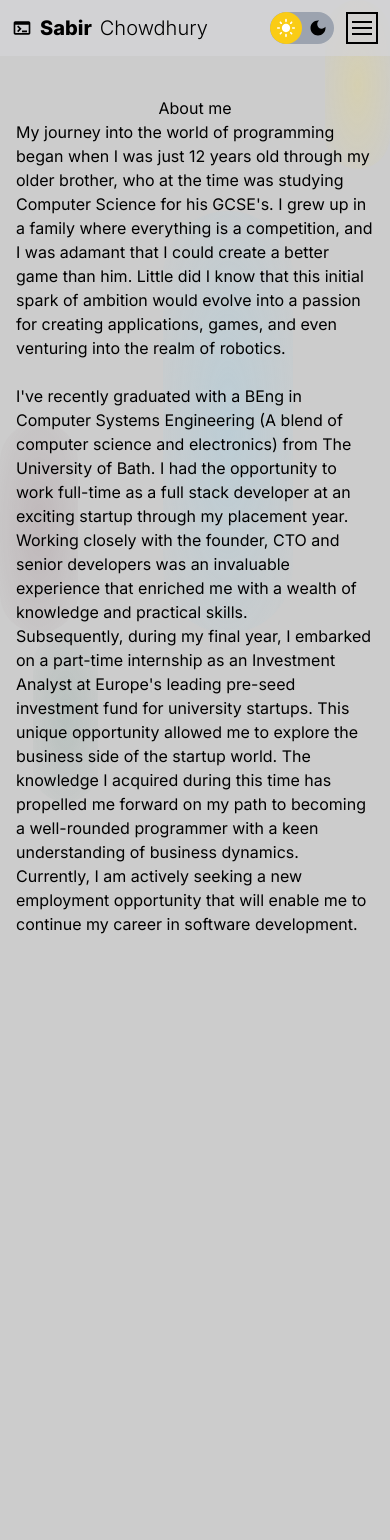
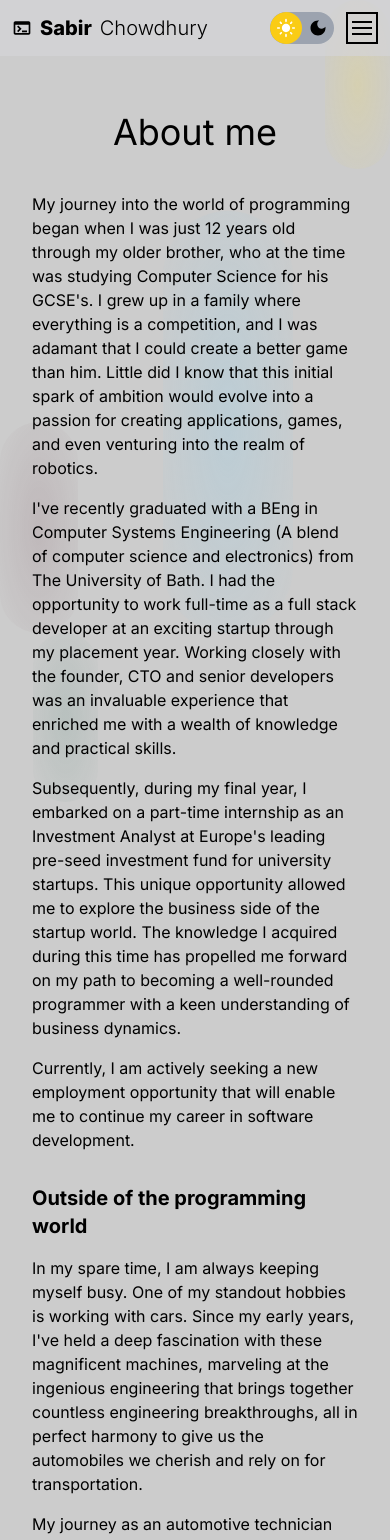
Before and after one commit to sabirchowdhury/portfolio-website, a Next.js app: page /about in a window 390 px wide. Shown: the top 1540 px of the page. Before the commit the page ends 1032 px from the top, so only its background shows below. Built offline with nearby package versions, Linux system fonts and the light colour scheme.

Commit message:
add about content

```diff
--- /dev/null
+++ b/app/about/_content/about.ts
@@ -0,0 +1,30 @@
+const about = [
+  {
+    heading: "",
+    content: [
+      "My journey into the world of programming began when I was just 12 years old through my older brother, who at the time was studying Computer Science for his GCSE's. I grew up in a family where everything is a competition, and I was adamant that I could create a better game than him. Little did I know that this initial spark of ambition would evolve into a passion for creating applications, games, and even venturing into the realm of robotics.",
+      "I've recently graduated with a BEng in Computer Systems Engineering (A blend of computer science and electronics) from The University of Bath. I had the opportunity to work full-time as a full stack developer at an exciting startup through my placement year. Working closely with the founder, CTO and senior developers was an invaluable experience that enriched me with a wealth of knowledge and practical skills.",
+      "Subsequently, during my final year, I embarked on a part-time internship as an Investment Analyst at Europe's leading pre-seed investment fund for university startups. This unique opportunity allowed me to explore the business side of the startup world. The knowledge I acquired during this time has propelled me forward on my path to becoming a well-rounded programmer with a keen understanding of business dynamics.",
+      "Currently, I am actively seeking a new employment opportunity that will enable me to continue my career in software development.",
+    ],
+  },
+  {
+    heading: "Outside of the programming world",
+    content: [
+      "In my spare time, I am always keeping myself busy. One of my standout hobbies is working with cars. Since my early years, I've held a deep fascination with these magnificent machines, marveling at the ingenious engineering that brings together countless engineering breakthroughs, all in perfect harmony to give us the automobiles we cherish and rely on for transportation.",
+      "My journey as an automotive technician began at a young age, initially as a shared hobby with my father. Today, I take immense pride in my mechanical skills, operating as a freelance automotive technician.",
+      "Before retirement, my father was a seasoned general engineer. He has always been a huge influence and is largely responsible for my practical skills. Together, we've accomplished various projects, including designing network topologies for businesses, handling mains electrical connections for both residential and commercial properties, constructing durable driveways for heavy usage, tiling and insulating roofs, and even crafting sturdy brick sheds, among many other achievements.",
+    ],
+  },
+  {
+    heading: "Hobbies & Entertainment",
+    content: [
+      "While it may seem like I am always building something, in the times I am away from my tools I immerse myself in the beauties that the world has to offer. One of my favourite is experiencing different cultures and foods. I am fortunate to have a strong community where my neighbours are from all continents and corners of the world, and we frequently come together to share our culinary traditions and learn about each other's countries. Furthermore, I love discovering different culturally inspired restaurants and savoring street food in bustling markets. Any recommendations are always welcome!",
+      "Inspiring and sharing knowledge are among the many rewarding activities that I am passionate about. Throughout my career at both a startup and an investment fund, the realms of business strategy and investments have always interested me. Drawing from my experience, I regularly engage with young entrepreneurs, offering guidance on how to enhance their ideas and expand their businesses.",
+      "I haven't always been a fan of travelling until recent times after COVID. Ever since things have been getting back to normal, I had the oppotunity to visit the breathtaking natural beauties that the UK has to offer, without all the large crowds and honeypots. I have also recently visited Morocco which was the first time I visited a country with my university friends. I thoroughly enjoyed the experience and hopefully its the first of many to come.",
+      "Health and fitness are very important to me. I strictly workout a minimum 4 times a week. I also enjoy watching and competing in sports such as football and boxing. ",
+    ],
+  },
+];
+
+export default about;
--- a/app/about/page.tsx
+++ b/app/about/page.tsx
@@ -1,49 +1,23 @@
 "use client";
 
-import NavButton from "@/components/NavButton/NavButton";
-import useMounted from "@/utils/useMounted";
-import classNames from "classnames";
+import Heading from "@/components/Heading";
+import about from "./_content/about";
 
 export default function About() {
-  const mounted = useMounted();
+  return (
+    <main className="flex flex-grow flex-col mx-auto p-4 w-full max-w-4xl">
+      <Heading text="About me" />
 
-  return (
-    <>
-      <main className="flex flex-grow flex-col w-full items-center pb-20">
-        <h2>About me</h2>
-        <p>
-          My journey into the world of programming began when I was just 12
-          years old through my older brother, who at the time was studying
-          Computer Science for his GCSE&apos;s. I grew up in a family where
-          everything is a competition, and I was adamant that I could create a
-          better game than him. Little did I know that this initial spark of
-          ambition would evolve into a passion for creating applications, games,
-          and even venturing into the realm of robotics. <br />
-          <br />
-        </p>
-        <p>
-          I&apos;ve recently graduated with a BEng in Computer Systems
-          Engineering (A blend of computer science and electronics) from The
-          University of Bath. I had the opportunity to work full-time as a full
-          stack developer at an exciting startup through my placement year.
-          Working closely with the founder, CTO and senior developers was an
-          invaluable experience that enriched me with a wealth of knowledge and
-          practical skills.
-        </p>
-        <p>
-          Subsequently, during my final year, I embarked on a part-time
-          internship as an Investment Analyst at Europe&apos;s leading pre-seed
-          investment fund for university startups. This unique opportunity
-          allowed me to explore the business side of the startup world. The
-          knowledge I acquired during this time has propelled me forward on my
-          path to becoming a well-rounded programmer with a keen understanding
-          of business dynamics.
-        </p>
-        <p>
-          Currently, I am actively seeking a new employment opportunity that
-          will enable me to continue my career in software development.
-        </p>
-      </main>
-    </>
+      {about.map(({ heading, content }, index) => (
+        <section key={`${index}-about-section`}>
+          {heading && <h2 className="my-4 font-bold text-xl">{heading}</h2>}
+          {content.map((text, idx) => (
+            <p key={`${idx}-about-para`} className="mb-4">
+              {text}
+            </p>
+          ))}
+        </section>
+      ))}
+    </main>
   );
 }
--- a/app/contact/page.tsx
+++ b/app/contact/page.tsx
@@ -4,24 +4,14 @@ import NavButton from "@/components/NavButton/NavButton";
 import useMounted from "@/utils/useMounted";
 import classNames from "classnames";
 import { Email, LinkedIn, GitHub } from "@mui/icons-material";
+import Heading from "@/components/Heading";
 
 export default function Contact() {
   const mounted = useMounted();
 
   return (
-    <>
     <main className="flex flex-grow flex-col mx-auto p-4 w-full max-w-4xl">
-        <h1
-          className={classNames(
-            "md:text-6xl text-4xl mx-auto md:mb-20 mb-10 md:mt-8 transition-opacity ease-in duration-500",
-            {
-              "opacity-0": !mounted,
-              "opacity-100": mounted,
-            }
-          )}
-        >
-          Get in touch
-        </h1>
+      <Heading text="Get in touch" />
 
       <div
         className={classNames(
@@ -77,6 +67,5 @@ export default function Contact() {
         </a>
       </p>
     </main>
-    </>
   );
 }
--- a/app/experience/page.tsx
+++ b/app/experience/page.tsx
@@ -1,32 +1,17 @@
 "use client";
 
-import NavButton from "@/components/NavButton/NavButton";
-import useMounted from "@/utils/useMounted";
-import classNames from "classnames";
-import { Email, LinkedIn, GitHub } from "@mui/icons-material";
 import ComponentInView from "@/components/ComponentInView";
+import Heading from "@/components/Heading";
 import InfoBox from "./_content/InfoBox";
-import technicalExperience from "./_content/technicalExperience";
 import education from "./_content/education";
 import otherExperience from "./_content/otherExperience";
+import technicalExperience from "./_content/technicalExperience";
 
 export default function Experience() {
-  const mounted = useMounted();
+  return (
+    <main className="flex flex-grow flex-col mx-auto p-4 w-full max-w-4xl">
+      <Heading text="Experience" />
 
-  return (
-    <>
-      <main className="flex flex-grow flex-col mx-auto p-4 w-full max-w-4xl">
-        <h1
-          className={classNames(
-            "md:text-6xl text-4xl mx-auto md:mb-20 mb-10 md:mt-8 transition-opacity ease-in duration-200",
-            {
-              "opacity-0": !mounted,
-              "opacity-100": mounted,
-            }
-          )}
-        >
-          Experience
-        </h1>
       <ComponentInView
         className="md:mb-16 mb-14 transition-opacity ease-in duration-500"
         viewedClass="opacity-100"
@@ -67,6 +52,5 @@ export default function Experience() {
         ))}
       </ComponentInView>
     </main>
-    </>
   );
 }
--- a/app/projects/page.tsx
+++ b/app/projects/page.tsx
@@ -1,5 +1,6 @@
 "use client";
 
+import Heading from "@/components/Heading";
 import NavButton from "@/components/NavButton/NavButton";
 import useMounted from "@/utils/useMounted";
 import classNames from "classnames";
@@ -8,45 +9,19 @@ export default function Home() {
   const mounted = useMounted();
 
   return (
-    <>
-      <main className="flex flex-grow flex-col w-full items-center justify-center pb-20">
-        <h1
-          className={classNames(
-            "md:text-8xl text-6xl md:mb-6 mb-4 transition-opacity ease-in duration-500",
-            {
-              "opacity-0": !mounted,
-              "opacity-100": mounted,
-            }
-          )}
-        >
-          Welcome
-        </h1>
-        <p
-          className={classNames(
-            "md:text-2xl text-xl text-center md:mb-10 mb-6 transition-opacity ease-in duration-500 delay-500",
-            {
-              "opacity-0": !mounted,
-              "opacity-100": mounted,
-            }
-          )}
-        >
-          I&apos;m Sabir, a software developer based in the UK.
-        </p>
-        <div
-          className={classNames(
-            "flex md:gap-12 gap-4 md:flex-row flex-col flex-wrap text-3xl text-center transition-opacity ease-in duration-500 delay-1000",
-            {
-              "opacity-0": !mounted,
-              "opacity-100": mounted,
-            }
-          )}
-        >
-          <NavButton text="Experience" link="/experience" />
-          <NavButton text="Projects" link="/projects" />
-          <NavButton text="About" link="/about" />
-          <NavButton text="Contact" link="/contact" />
-        </div>
-      </main>
-    </>
+    <main className="flex flex-grow flex-col mx-auto p-4 w-full max-w-4xl">
+      <Heading text="Projects" />
+
+      {/* {about.map(({ heading, content }, index) => (
+        <section key={`${index}-about-section`}>
+          {heading && <h2 className="my-4 font-bold text-xl">{heading}</h2>}
+          {content.map((text, idx) => (
+            <p key={`${idx}-about-para`} className="mb-4">
+              {text}
+            </p>
+          ))}
+        </section>
+      ))} */}
+    </main>
   );
 }
--- /dev/null
+++ b/components/Heading.tsx
@@ -0,0 +1,27 @@
+import useMounted from "@/utils/useMounted";
+import classNames from "classnames";
+import { ComponentProps } from "react";
+
+export default function Heading({
+  text,
+  ...props
+}: {
+  text: string;
+} & ComponentProps<"h1">) {
+  const mounted = useMounted();
+
+  return (
+    <h1
+      className={classNames(
+        "md:text-6xl text-4xl mx-auto md:mb-20 mb-10 md:mt-8 transition-opacity ease-in duration-200",
+        {
+          "opacity-0": !mounted,
+          "opacity-100": mounted,
+        }
+      )}
+      {...props}
+    >
+      {text}
+    </h1>
+  );
+}
```
Lines whose indentation alone changed are shown as unchanged.
